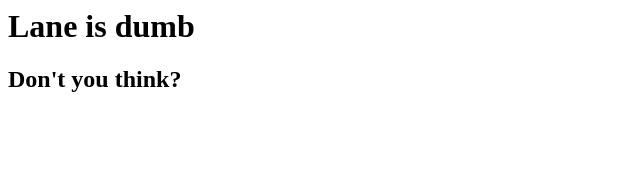
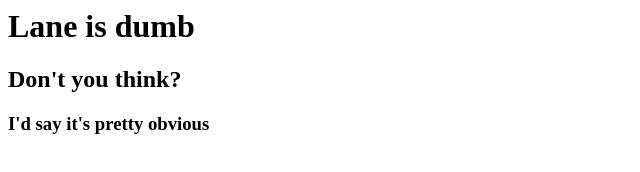
Before and after one commit to DrDillicious/lane_steve_prac, a plain HTML site: page index.html in a window 1280 px wide. Shown: the whole page, without its empty margins (0-640 px from the left). Drawn offline with Linux system fonts and the light colour scheme.

Commit message:
Added a third header

```diff
--- a/index.html
+++ b/index.html
@@ -2,5 +2,6 @@
 <body>
   <h1> Lane is dumb </h1>
   <h2> Don't you think? </h2>
+  <h3> I'd say it's pretty obvious </h3>
 </body>
 </head>
```
